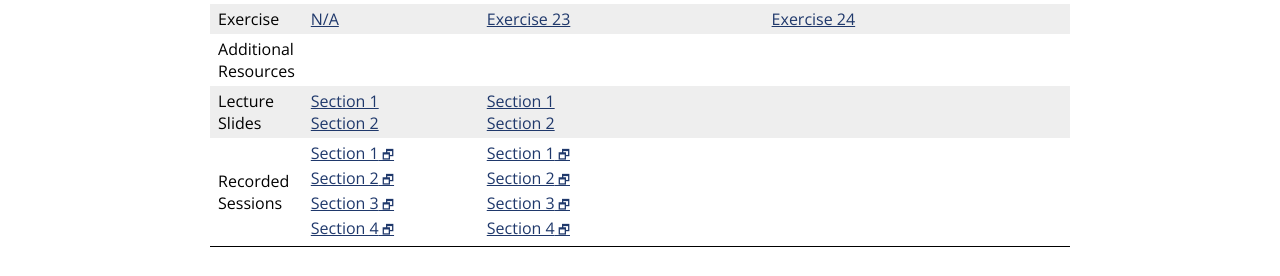
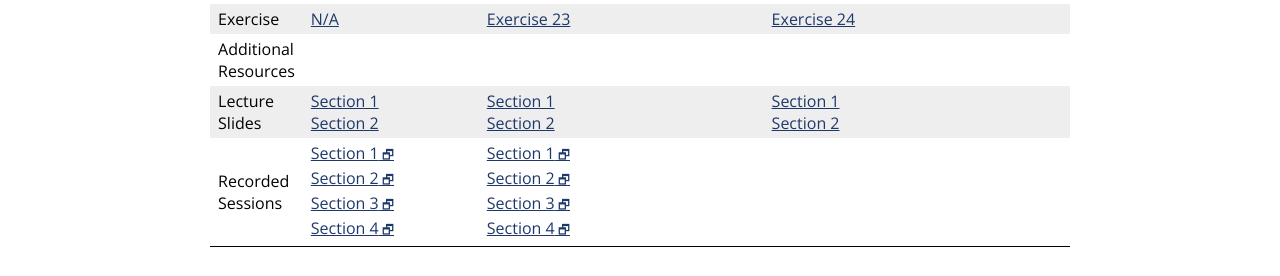
Before and after one commit to jhu-ip/cs220-s22, a Jekyll site: the page built from material.md, in a window 1280 px wide. Shown: the part 1069-1345 px from the top of the page. Built offline with Jekyll 4.4.1, drawn with Linux system fonts in a browser that asks for light colours; some web fonts are replaced.

Commit message:
Added slides for today

```diff
--- a/material.csv
+++ b/material.csv
@@ -266,3 +266,5 @@ Week,Day,Date,Type,Link text,URL
 8,3,18-Mar,Slides,STL Algorithms,slides/day24_stl_algorithms.pdf
 8,3,18-Mar,Recap,Day 24,questions/day24.html
 8,3,18-Mar,Exercise,Exercise 24,exercise/ex24.html
+8,3,18-Mar,LectureSlides,Section 1,slides/sec02/24.pdf
+8,3,18-Mar,LectureSlides,Section 2,slides/sec02/24.pdf
--- a/material.md
+++ b/material.md
@@ -463,7 +463,7 @@ the materials for that week.
       <td>Lecture<br>Slides</td>
       <td><a href='slides/sec01/day22_notes.pdf'>Section 1</a><br><a href='slides/sec02/22.pdf'>Section 2</a></td>
       <td><a href='slides/sec01/day23_notes.pdf'>Section 1</a><br><a href='slides/sec02/23.pdf'>Section 2</a></td>
-      <td></td>
+      <td><a href='slides/sec02/24.pdf'>Section 1</a><br><a href='slides/sec02/24.pdf'>Section 2</a></td>
     </tr>
     <tr>
       <td>Recorded<br>Sessions</td>
```
Also changed, not shown: 1 other file.
